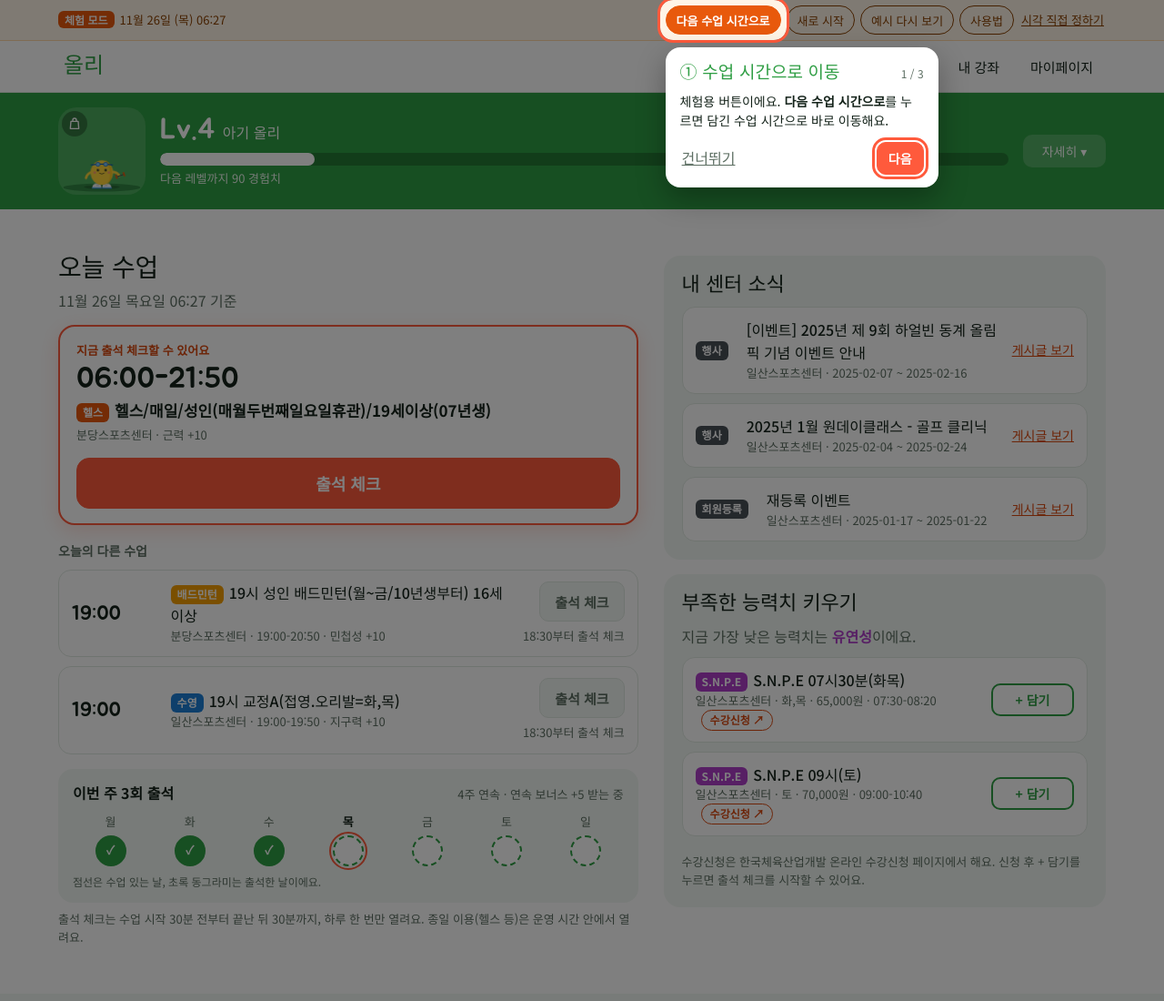
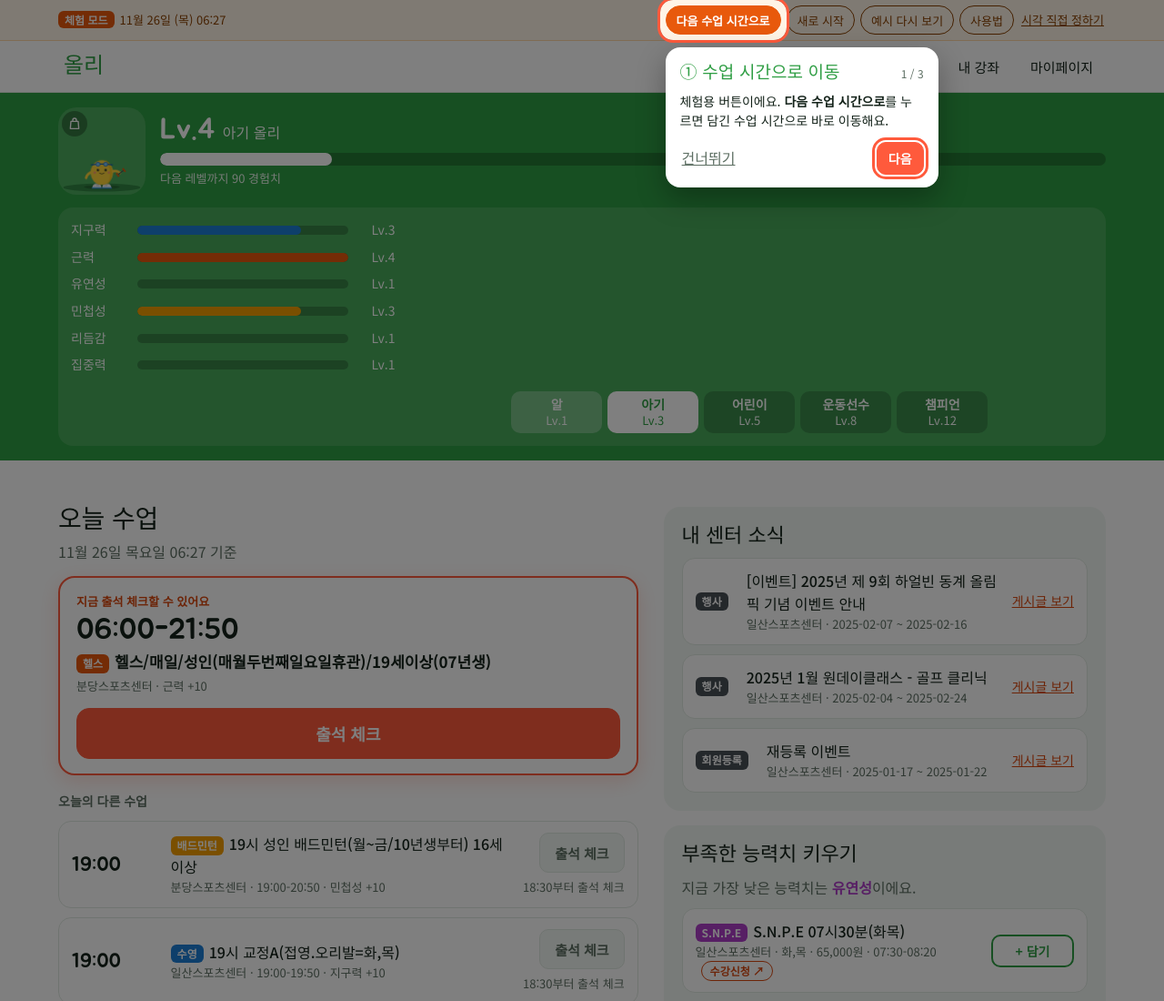
Before and after one commit to niceome/olly, a plain HTML site: page index.html in a window 1280 px wide. Shown: the top 1100 px of the page at 91% size. Drawn offline with Linux system fonts and the light colour scheme.

Commit message:
feat: 홈 캐릭터 상세(성장 단계·능력치) 항상 표시

```diff
--- a/index.html
+++ b/index.html
@@ -173,15 +173,13 @@ body[data-view=mypage] #page-rewards{background:var(--soft)}
 .sr{position:absolute;width:1px;height:1px;overflow:hidden;clip:rect(0 0 0 0);white-space:nowrap}
 /* compact character card on home */
 .me{background:var(--field);color:var(--fieldink);padding-top:16px;padding-bottom:16px}
-.mecard{display:grid;grid-template-columns:96px minmax(0,1fr) auto;gap:16px;align-items:center}
+.mecard{display:grid;grid-template-columns:96px minmax(0,1fr);gap:16px;align-items:center}
 .mini{position:relative;width:96px;aspect-ratio:1/1;background:rgba(255,255,255,.14);border-radius:20px;overflow:hidden}
 .mini svg{position:absolute;inset:0;width:100%;height:100%}
 .mini.hop svg{animation:hop .6s}
 .melv{display:flex;align-items:baseline;gap:8px;flex-wrap:wrap}
 .melv b{font-family:Jua,sans-serif;font-weight:400;font-size:32px;line-height:1}
 .mexp{font-size:13px;opacity:.9}
-.meMore{width:6.5em;background:rgba(255,255,255,.18);border-color:transparent;color:#fff}
-.meMore:hover{border-color:#fff}
 .medetail{margin-top:14px;display:grid;gap:12px;background:rgba(255,255,255,.12);border-radius:16px;padding:14px}
 .medetail[hidden]{display:none}
 .medetail .stats{margin-top:0}
@@ -206,7 +204,7 @@ body[data-view=mypage] #page-rewards{background:var(--soft)}
 .wdays li.today span{color:var(--ink);font-weight:700}
 .wdays li.today i{outline:2px solid var(--acc);outline-offset:2px}
 .wlegend{font-size:12px;color:var(--mute);margin-top:8px}
-@media(max-width:600px){.mecard{grid-template-columns:76px minmax(0,1fr) auto;gap:12px}.mini{width:76px}.melv b{font-size:28px}.demobar{padding:6px 12px}}
+@media(max-width:600px){.mecard{grid-template-columns:76px minmax(0,1fr);gap:12px}.mini{width:76px}.melv b{font-size:28px}.demobar{padding:6px 12px}}
 /* search filters */
 .hscroll{display:flex;flex-wrap:nowrap;overflow-x:auto;gap:6px;scrollbar-width:none;padding:2px 0}
 .hscroll::-webkit-scrollbar{display:none}
@@ -368,9 +366,8 @@ body:not([data-view=home]) .homegrid{display:none}
       <div class="xpbar"><i id="mXp" style="width:0"></i></div>
       <div class="mexp" id="mXpText"></div>
     </div>
-    <button class="btn sm meMore" id="meToggle" aria-expanded="false" aria-controls="meDetail">자세히 ▾</button>
   </div>
-    <div class="medetail" id="meDetail" hidden>
+    <div class="medetail" id="meDetail">
       <ol class="path" id="mPath" aria-label="성장 단계"></ol>
       <div class="stats" id="mStats"></div>
     </div>
@@ -796,7 +793,7 @@ const TOUR_KEY='olly-tour-v1';
 const TOUR=[
  {t:()=>$('nextBtn'),h:'① 수업 시간으로 이동',b:'체험용 버튼이에요. <b>다음 수업 시간으로</b>를 누르면 담긴 수업 시간으로 바로 이동해요.'},
  {t:()=>$('todayList').querySelector('.focus .btn.go:not([disabled])')||$('todayList').querySelector('.focus')||$('todayList'),h:'② 출석 체크',b:'수업 시간에는 <b>출석 체크</b> 버튼이 켜져요. 눌러서 경험치를 받아 보세요.'},
- {t:()=>$('sec-me'),h:'③ 캐릭터 성장',b:'출석할수록 올리가 자라고 장비를 얻어요. <b>자세히</b>와 가방 버튼으로 능력치와 장비를 볼 수 있어요.'}];
+ {t:()=>$('sec-me'),h:'③ 캐릭터 성장',b:'출석할수록 올리가 자라고 장비를 얻어요. 아래 능력치와 가방 버튼으로 장비를 볼 수 있어요.'}];
 let tourStep=-1;
 function tourStart(){goView('home');tourStep=0;tourShow()}
 function tourEnd(){tourStep=-1;document.querySelectorAll('.tour-ring,.tour-tip').forEach(n=>n.remove());try{localStorage.setItem(TOUR_KEY,'1')}catch(e){}}
@@ -833,7 +830,6 @@ document.addEventListener('click',e=>{const t=e.target.closest('button');if(!t)r
   else if(t.dataset.wear){const[i,j]=t.dataset.wear.split('-').map(Number);toggleWear(i,j);const b=document.querySelector(`#${t.closest('.gearpop').id} [data-wear="${i}-${j}"]`);if(b)b.focus()}
   else if(t.dataset.gtile){const i=+t.dataset.gtile;gearSel=gearSel===i?-1:i;const h=gearHTML(statXP());$('gearPopM').innerHTML=$('gearPopS').innerHTML=h;const b=t.closest('.gearpop').querySelector(`[data-gtile="${i}"]`);if(b)b.focus()}
   else if(t.dataset.view)goView(t.dataset.view);
-  else if(t.id==='meToggle'){const open=t.getAttribute('aria-expanded')!=='true';t.setAttribute('aria-expanded',open);$('meDetail').hidden=!open;t.textContent=open?'접기 ▴':'자세히 ▾'}
   else if(t.id==='closeM')$('modal').classList.remove('on')});
 $('modal').addEventListener('click',e=>{if(e.target.id==='modal')$('modal').classList.remove('on')});
 document.addEventListener('keydown',e=>{if(e.key==='Escape'){$('modal').classList.remove('on');closeGear();if(tourStep>=0)tourEnd()}});
```
